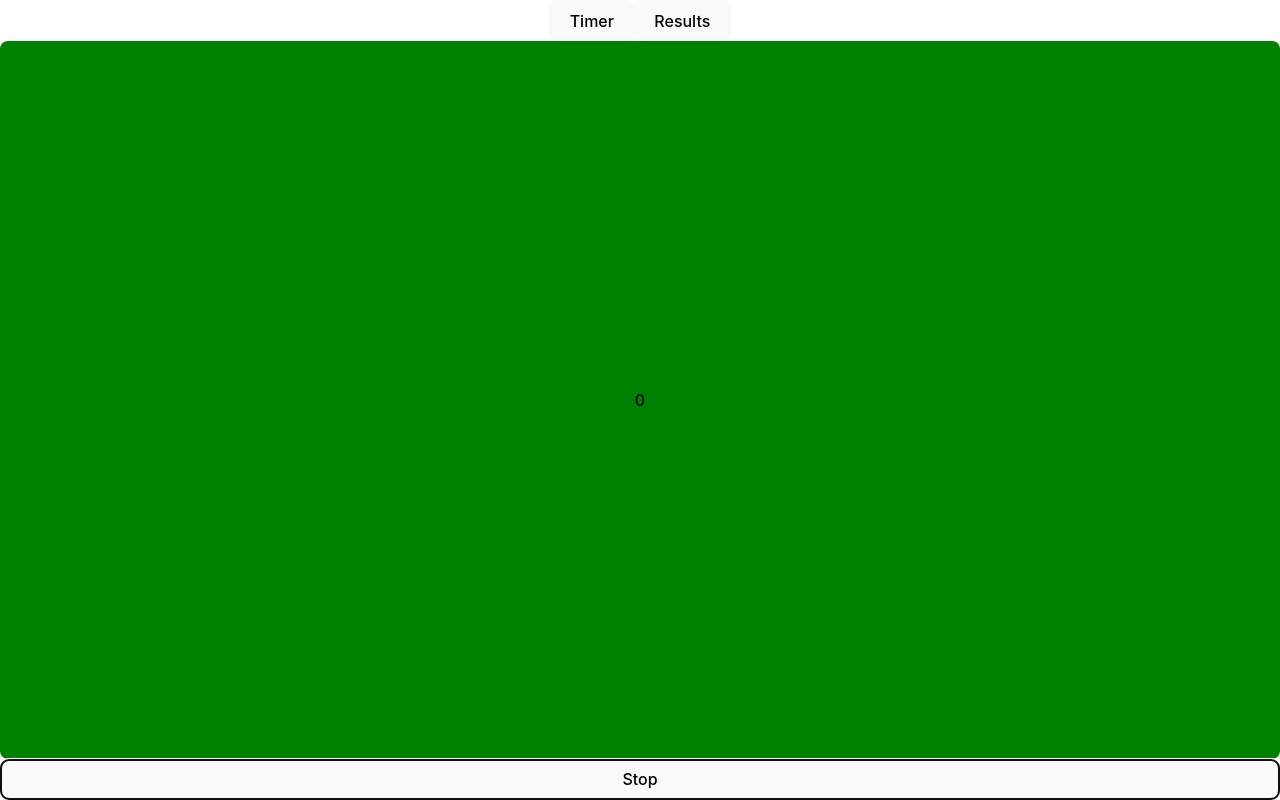
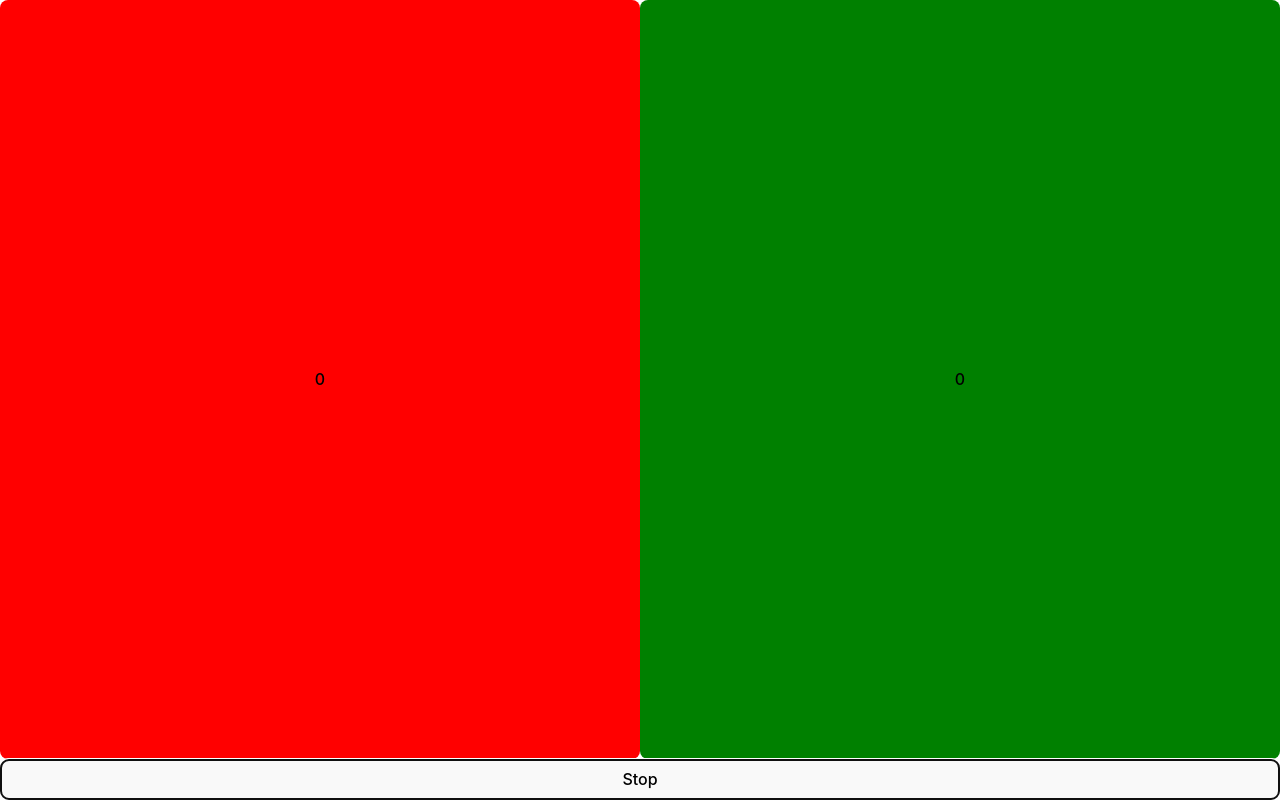
Before and after one commit to taylormitchell/meditation-app, a React (Vite) app: page / in a window 1280 px wide. Both pictures are taken after a click on the button "Start". Built offline with nearby package versions, Linux system fonts and the light colour scheme.

Commit message:
Add button to count lapses

```diff
--- a/src/App.tsx
+++ b/src/App.tsx
@@ -7,63 +7,86 @@ import { useState } from "react";
 // There's a start/stop button at the bottom which starts/stops the timer
 // when you press stop, the app switches to a screen that shows the time and number of taps
 function App() {
-  const [activeTab, setActiveTab] = useState("counter");
-  return (
-    <div
-      style={{
-        width: "100%",
-        height: "100%",
-        display: "flex",
-        flexDirection: "column",
-        alignItems: "center",
-      }}
-    >
-      <div className="flex border-b">
-        <button
-          className={`p-4 ${activeTab === "counter" ? "border-b-2 border-blue-500" : ""}`}
-          onClick={() => setActiveTab("counter")}
-        >
-          Timer
-        </button>
-        <button
-          className={`p-4 ${activeTab === "table" ? "border-b-2 border-blue-500" : ""}`}
-          onClick={() => setActiveTab("table")}
-        >
-          Results
-        </button>
-      </div>
-      <div style={{ flex: 1, width: "100%" }}>
-        {activeTab === "counter" && <TimerPage />}
-        {activeTab === "table" && <ResultsPage />}
-      </div>
-    </div>
-  );
-}
-
-function TimerPage() {
   const [timerRunning, setTimerRunning] = useState(false);
-  const [taps, setTaps] = useState<number[]>([]);
+  const [breaths, setBreaths] = useState<number[]>([]);
+  const [lapses, setLapses] = useState<number[]>([]);
   const [startTime, setStartTime] = useState<number | null>(null);
   const [timerValue, setTimerValue] = useState<number | null>(null);
 
   return (
     <div style={{ width: "100%", height: "100%", display: "flex", flexDirection: "column" }}>
+      {timerRunning ? (
+        <div
+          style={{
+            flex: 1,
+            display: "flex",
+            flexDirection: "row",
+            alignItems: "center",
+            justifyContent: "center",
+          }}
+        >
+          {/* count lapses */}
           <button
             style={{
               flex: 1,
-          backgroundColor: timerRunning ? "green" : "red",
+              height: "100%",
+              backgroundColor: "red",
             }}
             onClick={() => {
-          setTaps([...taps, Date.now()]);
+              setLapses([...lapses, Date.now()]);
             }}
           >
-        {timerRunning && taps.length}
+            {lapses.length}
           </button>
+          {/* count breaths */}
+          <button
+            style={{
+              flex: 1,
+              height: "100%",
+              backgroundColor: "green",
+            }}
+            onClick={() => {
+              setBreaths([...breaths, Date.now()]);
+            }}
+          >
+            {breaths.length}
+          </button>
+        </div>
+      ) : (
+        <div style={{ flex: 1, display: "flex", flexDirection: "column", alignItems: "center" }}>
+          {/* show count of breaths and lapses  separately */}
+          <div style={{ fontSize: "1.5rem" }}>
+            {breaths.length} breaths / {lapses.length} lapses
+          </div>
+
+          {/* show each tap time */}
+          <div style={{ fontSize: 16 }}>
+            {[
+              ...breaths.map((tap) => ({
+                type: "breath",
+                time: tap - startTime!,
+              })),
+              ...lapses.map((tap) => ({
+                type: "lapse",
+                time: tap - startTime!,
+              })),
+            ]
+              .sort((a, b) => a.time - b.time)
+              .map((tap, index) => (
+                <div key={index}>
+                  {new Date(tap.time).toISOString().substr(14, 5)} {tap.type}
+                </div>
+              ))}
+          </div>
+        </div>
+      )}
       <button
         onClick={() => {
           setTimerRunning(!timerRunning);
           if (!timerRunning) {
             setStartTime(Date.now());
+            setBreaths([]);
+            setTimerValue(null);
           } else {
             setTimerValue(Date.now() - startTime!);
           }
@@ -75,6 +98,4 @@ function TimerPage() {
   );
 }
 
-function ResultsPage() {}
-
 export default App;
```
Lines whose indentation alone changed are shown as unchanged.
